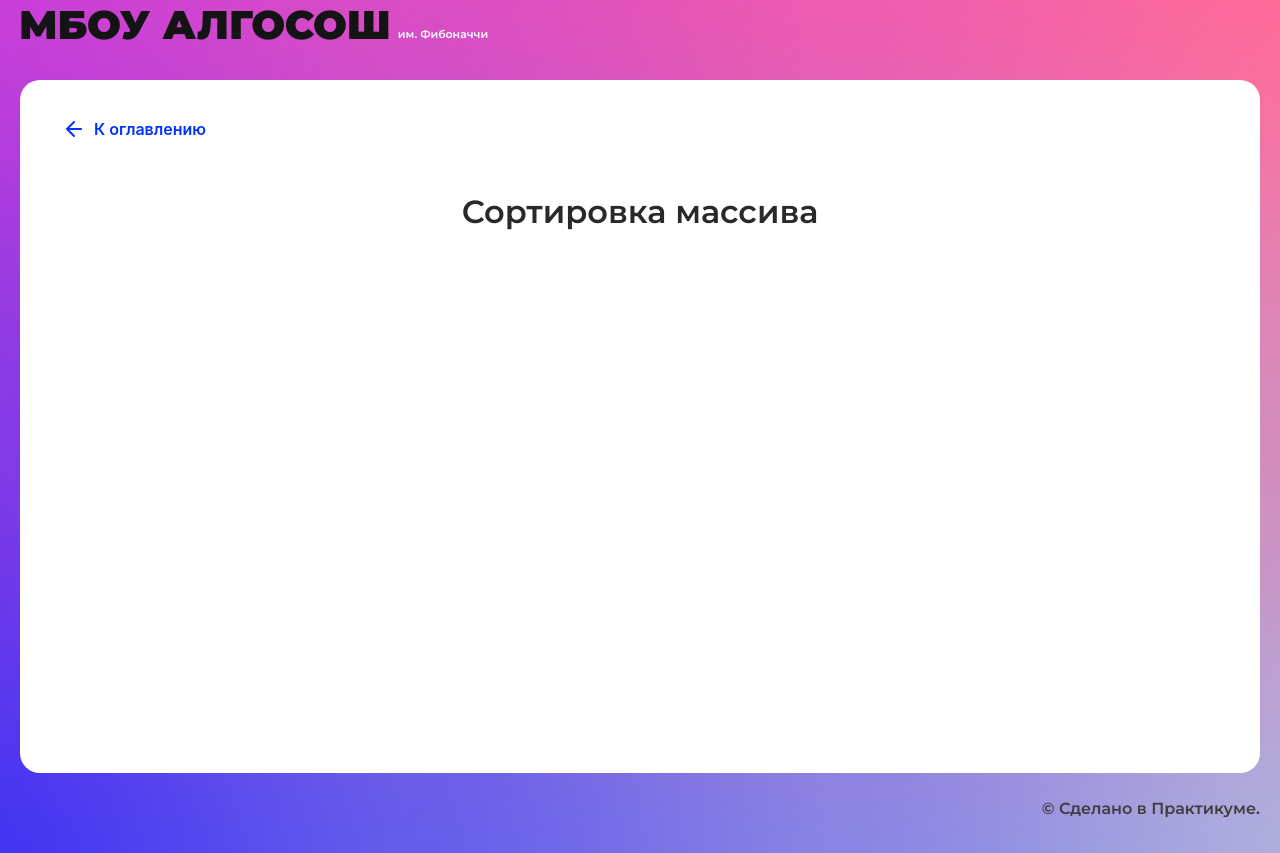
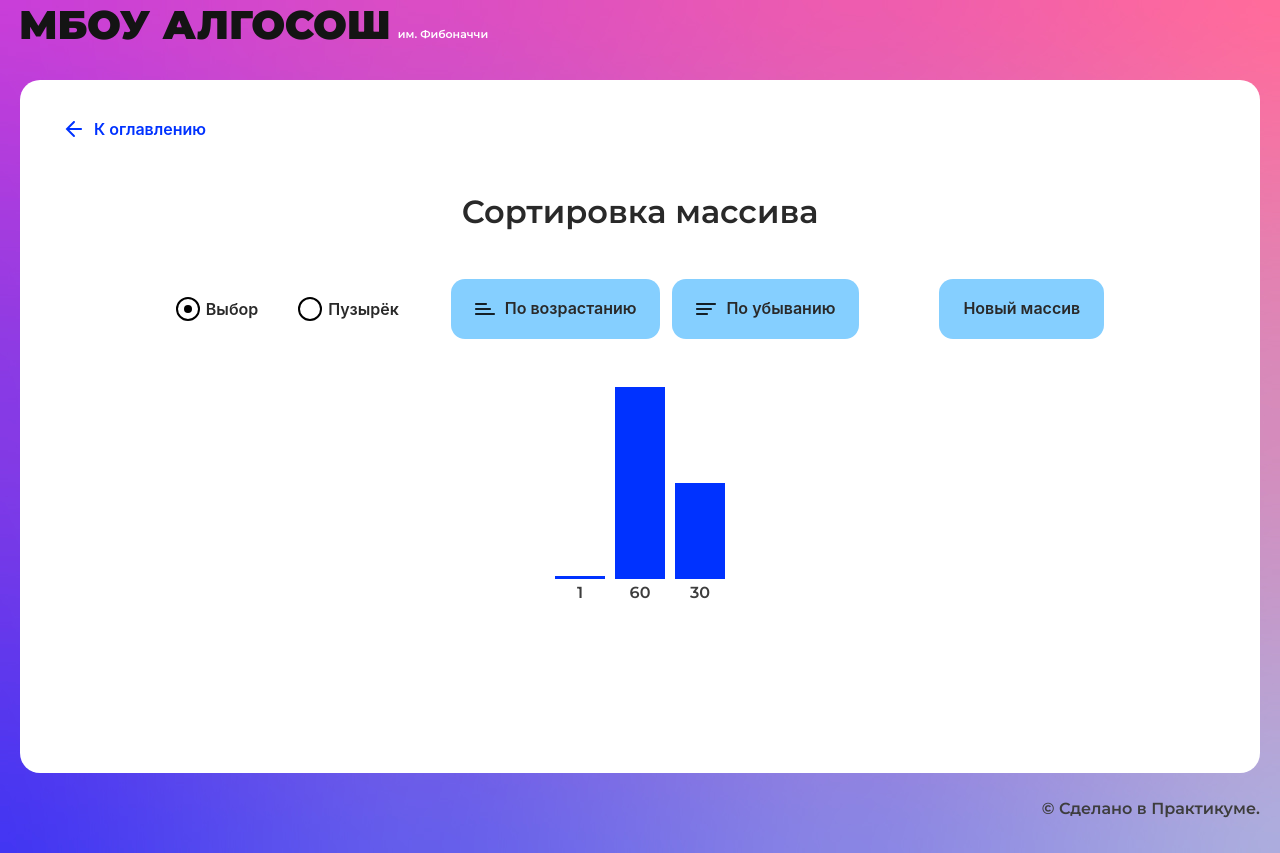
Before and after one commit to lizonkisel/algososh, a React (Create React App) app: page /sorting in a window 1280 px wide. Built offline with nearby package versions, Linux system fonts and the light colour scheme.

Commit message:
feat: add main elements and their styles to sorting-page

```diff
--- /dev/null
+++ b/src/components/sorting-page/sorting-page.module.css
@@ -0,0 +1,39 @@
+.form {
+    display: flex;
+    flex-direction: row;
+
+    justify-content: center;
+    align-items: center;
+}
+
+.form__fieldset {
+    margin: 0;
+    padding: 0;
+
+    display: flex;
+    flex-direction: row;
+
+    border: none;
+}
+
+.form__fieldset_type_radio {
+    column-gap: 40px;
+}
+
+.form__fieldset_type_button {
+    margin: 0 80px 0 52px;
+
+    column-gap: 12px;
+}
+
+.visualArray {
+    margin: 48px 0 0 0;
+
+    display: flex;
+    flex-direction: row;
+    justify-content: center;
+    align-items: end;
+
+    column-gap: 10px;
+
+}
--- a/src/components/sorting-page/sorting-page.tsx
+++ b/src/components/sorting-page/sorting-page.tsx
@@ -1,10 +1,38 @@
 import React from "react";
+import styles from "./sorting-page.module.css";
+
 import { SolutionLayout } from "../ui/solution-layout/solution-layout";
+import { RadioInput } from "../ui/radio-input/radio-input";
+import { Button } from "../ui/button/button";
+import { Direction } from "../../types/direction";
+import { Column } from "../ui/column/column";
+
 
 export const SortingPage: React.FC = () => {
+
+
+
   return (
     <SolutionLayout title="Сортировка массива">
+      <form action="" className={styles.form}>
+        <fieldset className={`${styles.form__fieldset} ${styles.form__fieldset_type_radio}`} id='typeOfSorting'>
+          <RadioInput label='Выбор' name='typeOfSorting' checked/>
+          <RadioInput label='Пузырёк' name='typeOfSorting' />
+        </fieldset>
 
+        <fieldset className={`${styles.form__fieldset} ${styles.form__fieldset_type_button}`} id='orderOfSorting'>
+          <Button text='По возрастанию' type='button' sorting={Direction.Ascending} name='orderOfSorting'/>
+          <Button text='По убыванию' type='button' sorting={Direction.Descending} name='orderOfSorting'/>
+        </fieldset>
+
+        <Button text='Новый массив' type='button'/>
+      </form>
+
+      <section className={styles.visualArray}>
+        <Column index={1}/>
+        <Column index={60}/>
+        <Column index={30}/>
+      </section>
     </SolutionLayout>
   );
 };
```
